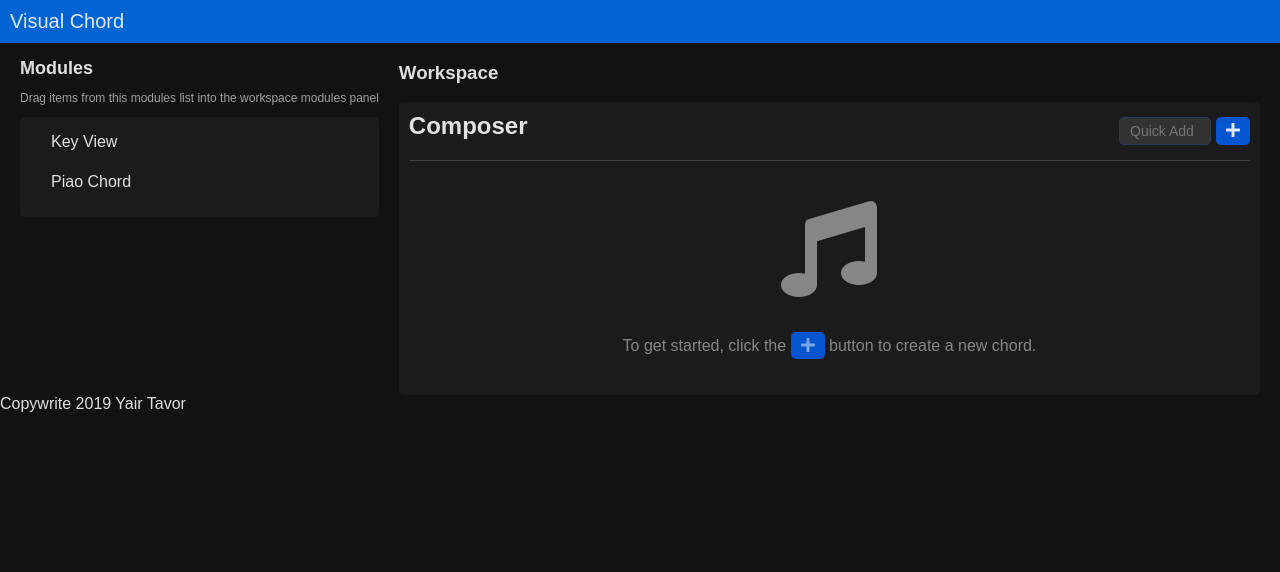
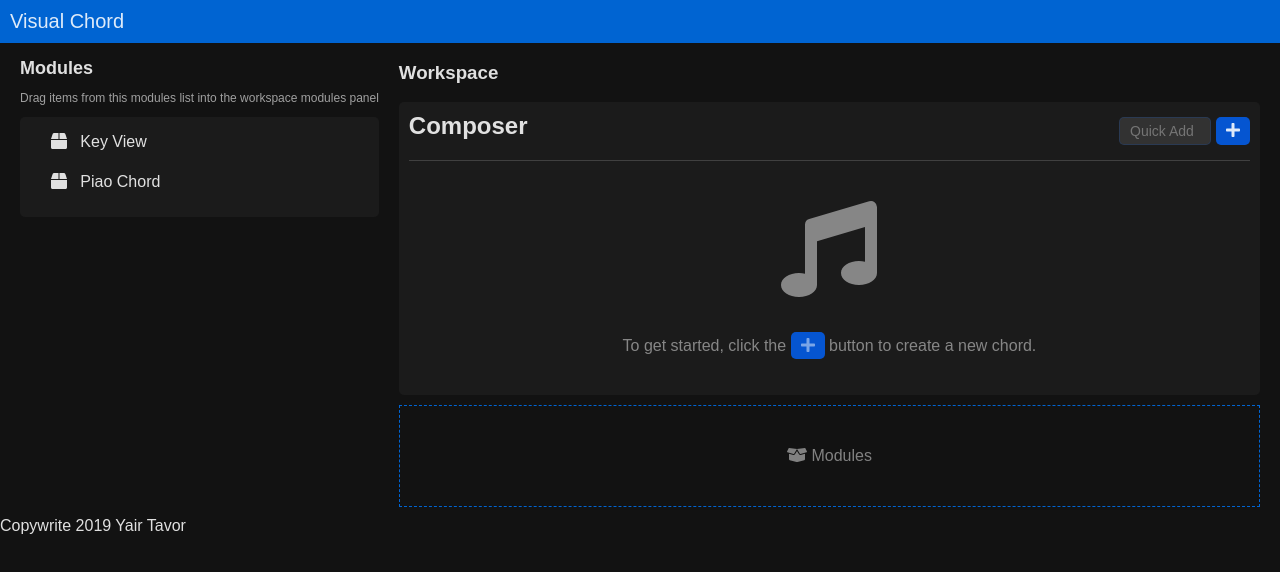
Before and after one commit to YairTavor/VisualChord, a Vue app: page / in a window 1280 px wide. Shown: the top 572 px of the page. Built offline with nearby package versions, Linux system fonts and the light colour scheme; a web font is replaced by a local one.

Commit message:
making drop area clear

```diff
--- a/src/components/chord-edit.scss
+++ b/src/components/chord-edit.scss
@@ -1,3 +1,5 @@
+@import "../styles/dropdowns.scss";
+
 .chord-edit {
   background: rgba(255, 255, 255, 0.08);
   margin: 10px 0 0;
@@ -28,11 +30,5 @@
 }
 
 .chord-edit__prop-input {
-  border: 1px solid transparent;
-  border-radius: 3px;
-  padding: 10px;
-  background: rgba(255, 255, 255, 0.16);
-  color: rgba(255, 255, 255, 0.8);
-  height: 40px;
-  font-size: 16px;
+  @extend %dropdown;
 }
--- /dev/null
+++ b/src/components/key-view.scss
@@ -0,0 +1,5 @@
+@import "../styles/dropdowns.scss";
+
+.key-view__dropdown {
+  @extend %dropdown;
+}
--- a/src/components/key-view.vue
+++ b/src/components/key-view.vue
@@ -3,14 +3,23 @@
     <h2>Key View</h2>
     <div>key view shows the Available chords and notes in a key.</div>
     <div>
-      <select class="chord-edit__prop-input" v-model="selectedRoot">
+      <select class="key-view__dropdown" v-model="selectedRoot">
         <option
           v-for="key in Object.keys(roots)"
           :key="key"
           :value="roots[key]"
         >{{ roots[key].sign }} {{roots[key].alternate ? `(${roots[key].alternate})` : ''}}</option>
       </select>
+      <select class="key-view__dropdown" v-model="selectedScale">
+        <option
+          v-for="key in Object.keys(scales)"
+          :key="key"
+          :value="scales[key]"
+        >{{ scales[key].name }}</option>
+      </select>
     </div>
+
+    <div v-if="selectedScale && selectedRoot">{{selectedScale.name}}</div>
   </div>
 </template>
 
@@ -22,13 +31,15 @@ import {
   majorMinorQuality,
   majorMinor
 } from "../lib/enums";
+import "./key-view.scss";
+
 export default {
   data() {
     return {
       roots,
       scales,
-      selectedRoot: "",
-      selectedScale: null
+      selectedRoot: roots.C,
+      selectedScale: scales.major
     };
   }
 };
--- a/src/components/side-menu.vue
+++ b/src/components/side-menu.vue
@@ -12,11 +12,11 @@
       :group="{ name: 'components', pull: 'clone', put: false}"
       :sort="false"
     >
-      <div
-        class="side-menu__item"
-        v-for="element in list"
-        :key="element.name"
-      >{{ element.displayName }}</div>
+      <div class="side-menu__item" v-for="element in list" :key="element.name">
+        <font-awesome-icon icon="box"></font-awesome-icon>
+        &nbsp;
+        {{ element.displayName }}
+      </div>
     </draggable>
   </nav>
 </template>
--- a/src/components/workspace.scss
+++ b/src/components/workspace.scss
@@ -2,3 +2,31 @@
   flex: 1;
   margin-right: 20px;
 }
+
+.workspace__list-group--empty {
+  border: 1px dashed #0064d2;
+  min-height: 100px;
+  margin: 10px 0;
+  display: flex;
+  align-items: center;
+  justify-content: center;
+  color: rgba(#fff, 0.47);
+
+  div:first-child {
+    display: none;
+  }
+
+  div:only-child {
+    display: block;
+  }
+}
+
+.workspace__empty {
+  padding: 40px;
+  width: 100%;
+  text-align: center;
+}
+
+.sortable-ghost + section {
+  display: none;
+}
--- a/src/components/workspace.vue
+++ b/src/components/workspace.vue
@@ -9,7 +9,12 @@
       @onChordAdded="onChordAdded"
       @onClearAll="onClearAll"
     ></composer>
-    <draggable class="list-group" :list="list" group="components">
+    <draggable v-if="!list.length" :class="dropClass" :list="list" group="components">
+      <div class="workplace__empty">
+        <font-awesome-icon icon="box-open"></font-awesome-icon>&nbsp;Modules
+      </div>
+    </draggable>
+    <draggable v-else class="workspace__list-group" :list="list" group="components">
       <div
         class="list-group-item"
         v-for="(element) in list"
@@ -35,7 +40,8 @@ export default {
   data() {
     return {
       chords: [],
-      currentChord: {}
+      currentChord: {},
+      dropClass: "workspace__list-group--empty"
     };
   },
   methods: {
--- a/src/fonts.js
+++ b/src/fonts.js
@@ -1,8 +1,14 @@
 import Vue from "vue";
 import { library } from "@fortawesome/fontawesome-svg-core";
-import { faPlus, faTrash, faMusic } from "@fortawesome/free-solid-svg-icons";
+import {
+  faPlus,
+  faTrash,
+  faMusic,
+  faBoxOpen,
+  faBox
+} from "@fortawesome/free-solid-svg-icons";
 import { FontAwesomeIcon } from "@fortawesome/vue-fontawesome";
 
-library.add(faPlus, faTrash, faMusic);
+library.add(faPlus, faTrash, faMusic, faBoxOpen, faBox);
 
 Vue.component("font-awesome-icon", FontAwesomeIcon);
--- /dev/null
+++ b/src/styles/dropdowns.scss
@@ -0,0 +1,9 @@
+%dropdown {
+  border: 1px solid transparent;
+  border-radius: 3px;
+  padding: 10px;
+  background: rgba(255, 255, 255, 0.16);
+  color: rgba(255, 255, 255, 0.8);
+  height: 40px;
+  font-size: 16px;
+}
```
